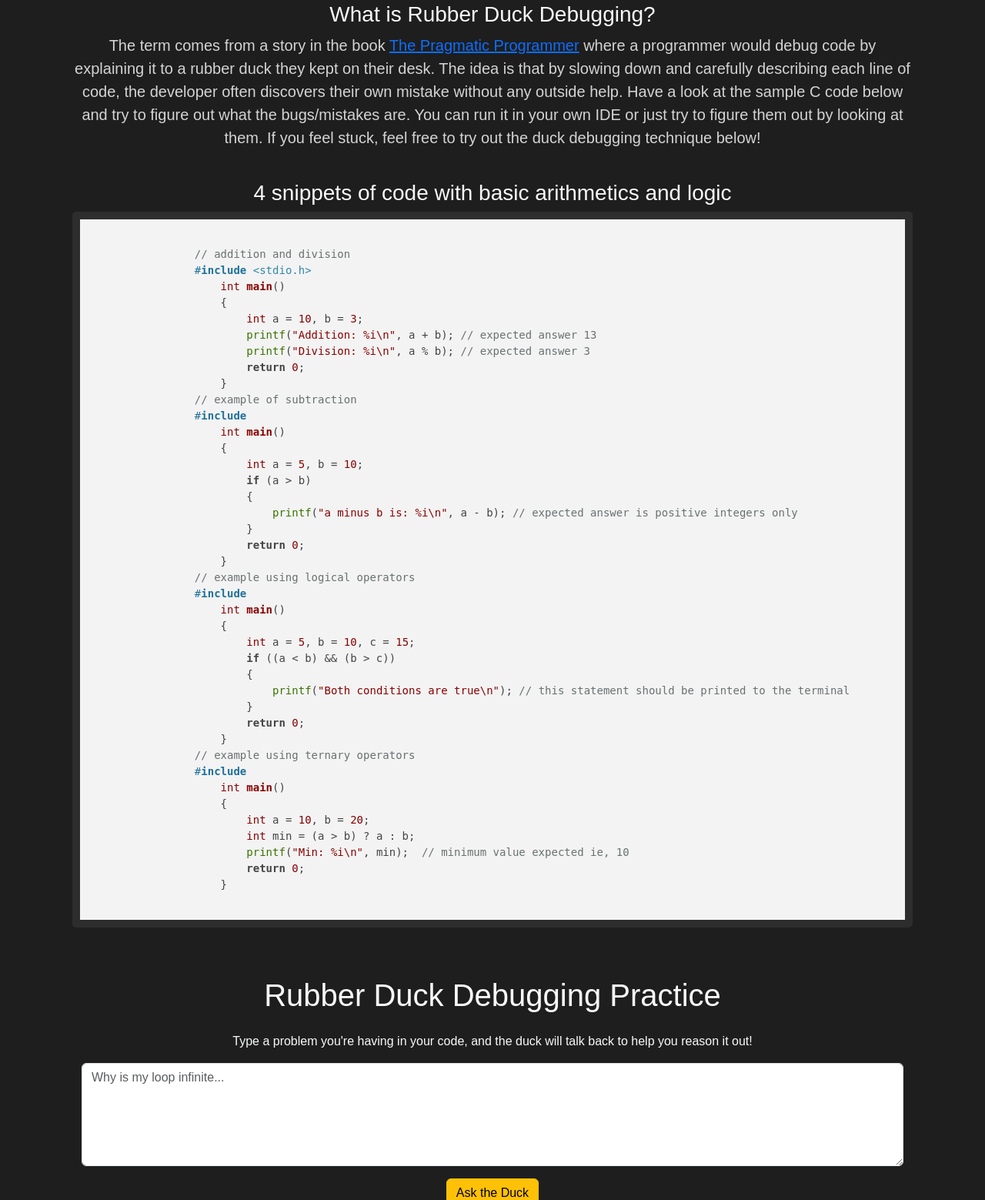
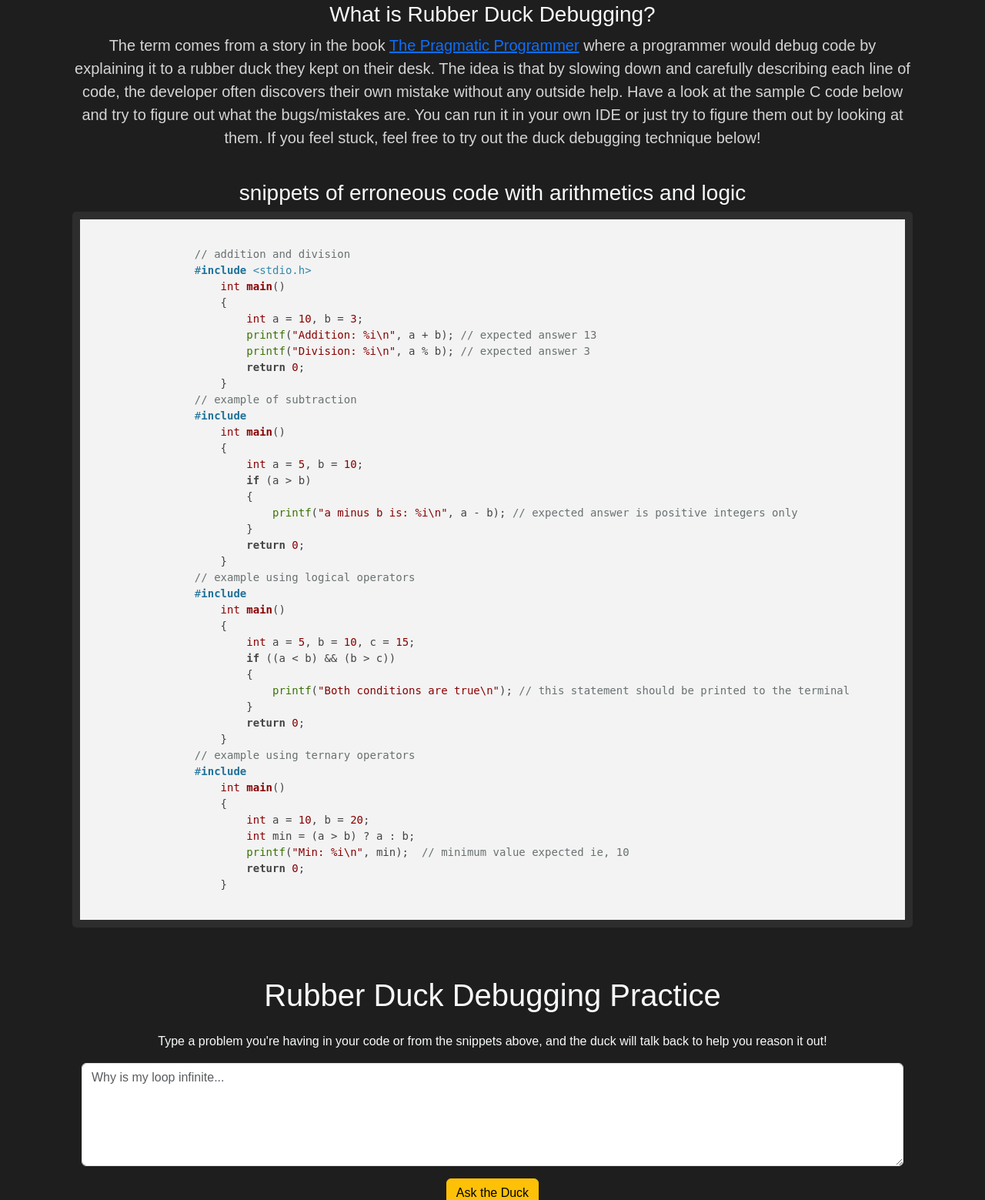
Before and after one commit to Hdave00/CS-Concepts-Visualised, a Flask app: page /rubberducking in a window 1280 px wide. Shown: the part 479-2038 px from the top of the page at 77% size. Run offline with Flask 3, Linux system fonts and the light colour scheme; some libraries are stand-ins or nearby versions.

Commit message:
html changes

```diff
--- a/CS-Concepts-Visualized/templates/rubberducking.html
+++ b/CS-Concepts-Visualized/templates/rubberducking.html
@@ -32,7 +32,7 @@ Rubber Duck Debugging
      <!-- sample code block -->
      <div class="row mt-4">
         <div class="col-md-12">
-            <h3 class="text-light">4 snippets of code with basic arithmetics and logic</h3>
+            <h3 class="text-light">snippets of erroneous code with arithmetics and logic</h3>
             <pre><code class="language-c">
                 // addition and division
                 #include &lt;stdio.h&gt;
@@ -81,7 +81,7 @@ Rubber Duck Debugging
     <!-- demonstration placeholder -->
     <div class="container mt-5 text-light">
         <h1 class="mb-4">Rubber Duck Debugging Practice</h1>
-        <p>Type a problem you're having in your code, and the duck will talk back to help you reason it out!</p>
+        <p>Type a problem you're having in your code or from the snippets above, and the duck will talk back to help you reason it out!</p>
 
         <textarea id="userInput" rows="5" class="form-control mt-3 mb-3" placeholder="Why is my loop infinite..."></textarea>
         <button id="askDuckBtn" class="btn btn-warning" onclick="talkToDuck()">Ask the Duck</button>
@@ -112,7 +112,7 @@ Rubber Duck Debugging
       <script>
         function talkToDuck() {
             if (!Module.ccall) {
-                document.getElementById("output").textContent = "Duck is napping 💤 (WASM not ready)";
+                document.getElementById("output").textContent = "Duck is napping (WASM not ready)";
                 return;
             }
 
```
